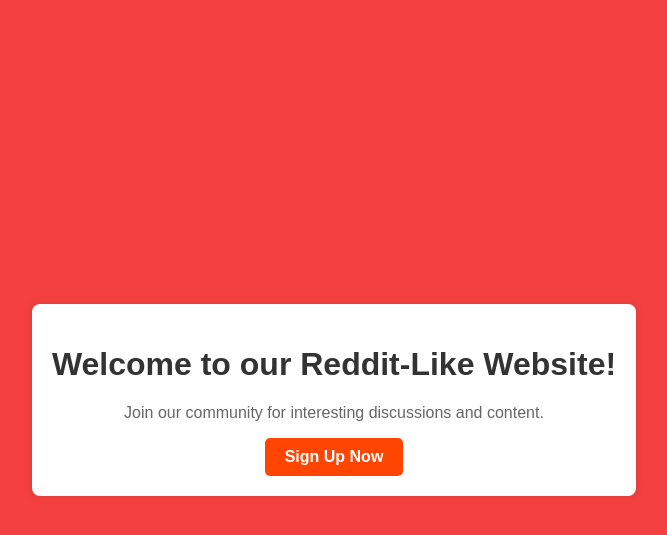
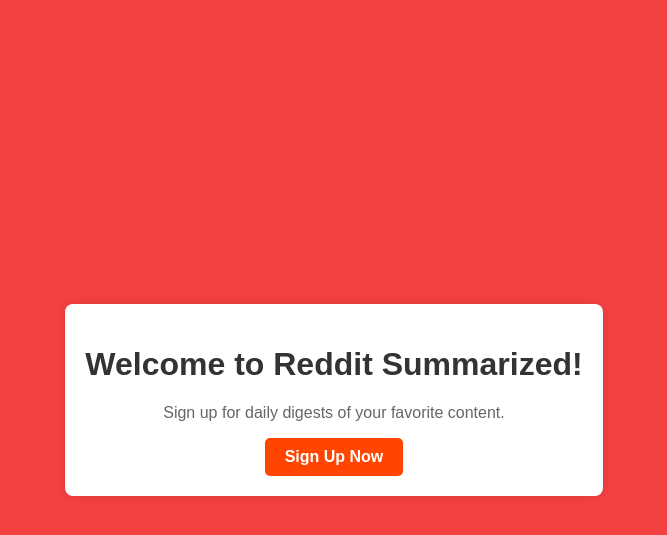
Before and after one commit to grundyal/GrizzHack6, a Flask app: page / in a window 1280 px wide. Shown: the top 535 px of the page, without its empty margins (306-973 px from the left). Run offline with Flask 3, Linux system fonts and the light colour scheme.

Commit message:
landing page fixed

```diff
--- a/frontend/templates/landing.html
+++ b/frontend/templates/landing.html
@@ -3,13 +3,13 @@
 <head>
     <meta charset="UTF-8">
     <meta name="viewport" content="width=device-width, initial-scale=1.0">
-    <title>Reddit-Like Website</title>
+    <title>Reddit Summarized</title>
     <link rel="stylesheet" href="./static/landing_style.css">
 </head>
 <body>
     <div class="container">
-        <h1>Welcome to our Reddit-Like Website!</h1>
-        <p>Join our community for interesting discussions and content.</p>
+        <h1>Welcome to Reddit Summarized!</h1>
+        <p>Sign up for daily digests of your favorite content.</p>
         <a href="/home" class="signup-button">Sign Up Now</a>
     </div>
 </body>
```
